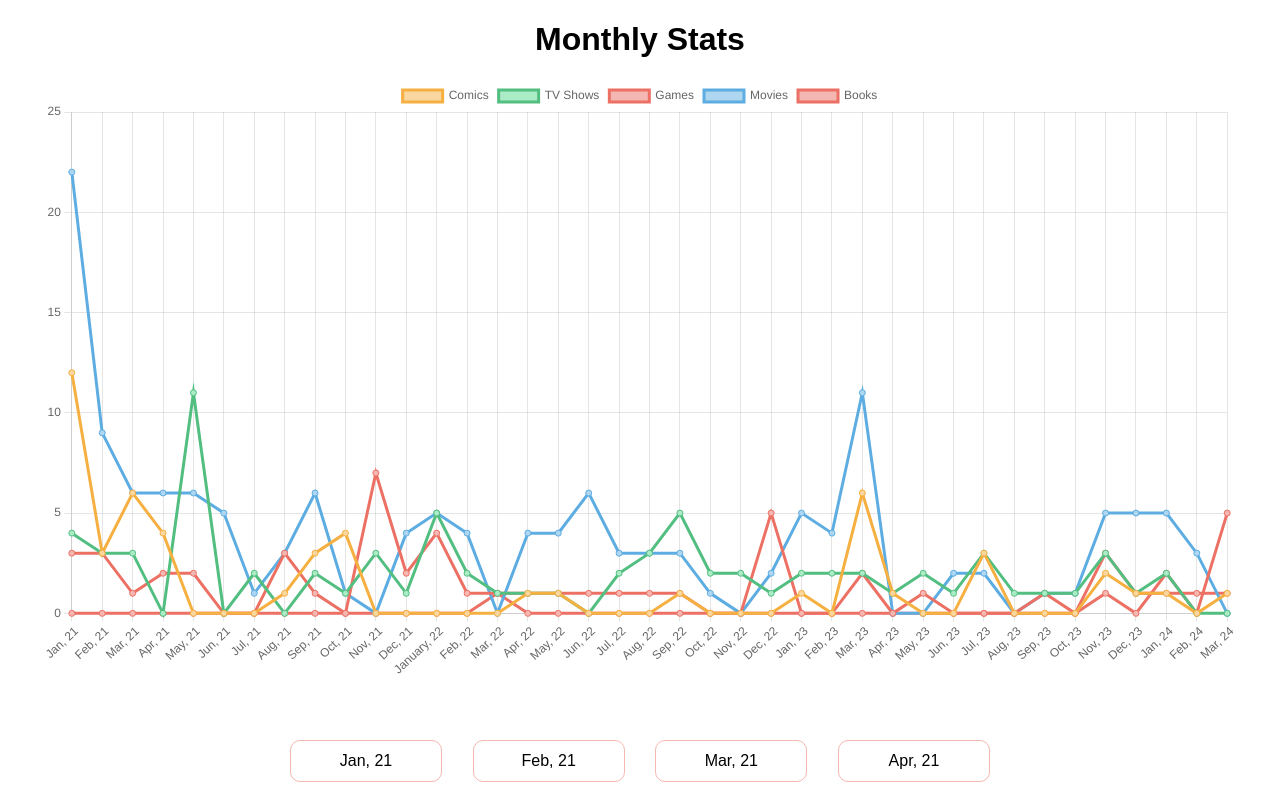
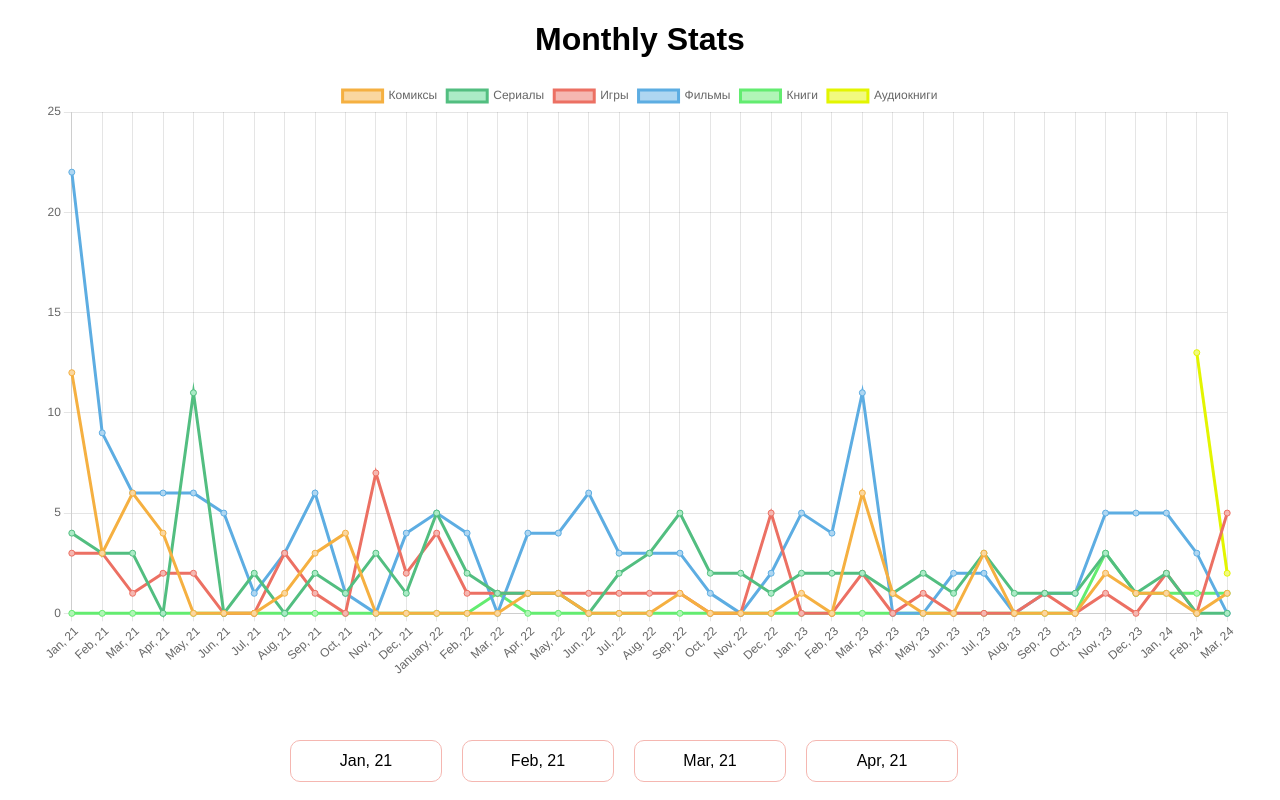
Before and after one commit to maxim-berdnikov/geek-stats, a React (Create React App) app: page / in a window 1280 px wide. Shown: the top 800 px of the page. Built offline with nearby package versions, Linux system fonts and the light colour scheme.

Commit message:
Попраивть стили, добавить аудиокниги на график

```diff
--- a/src/Components/ChartElement.tsx
+++ b/src/Components/ChartElement.tsx
@@ -11,6 +11,7 @@ import {
 } from "chart.js";
 import { DB } from "./DB";
 import { Line } from "react-chartjs-2";
+import { getTitle, isCategoriesKey } from "./MonthResults";
 
 ChartJS.register(
   CategoryScale,
@@ -53,43 +54,58 @@ const colors = {
     bg: "#AED6F1",
   },
   books: {
-    line: "#EC7063",
-    bg: "#F5B7B1",
+    line: "#63ec70",
+    bg: "#B1F5B7",
+  },
+  audiobooks: {
+    line: "#E3F500",
+    bg: "#F1FA7F",
   },
 };
 
-const showedData = [
-  {
-    label: "Comics",
-    data: DB.map((month) => month.content.comics.length),
-    borderColor: colors.comics.line,
-    backgroundColor: colors.comics.bg,
-  },
-  {
-    label: "TV Shows",
-    data: DB.map((month) => month.content.tv_shows.length),
-    borderColor: colors.tv_shows.line,
-    backgroundColor: colors.tv_shows.bg,
-  },
-  {
-    label: "Games",
-    data: DB.map((month) => month.content.games.length),
-    borderColor: colors.games.line,
-    backgroundColor: colors.games.bg,
-  },
-  {
-    label: "Movies",
-    data: DB.map((month) => month.content.movies.length),
-    borderColor: colors.movies.line,
-    backgroundColor: colors.movies.bg,
-  },
-  {
-    label: "Books",
-    data: DB.map((month) => month.content.books.length),
-    borderColor: colors.books.line,
-    backgroundColor: colors.books.bg,
-  },
-];
+const showedData = Object.keys(colors).map((key) =>
+  isCategoriesKey(key)
+    ? {
+        label: getTitle(key),
+        data: DB.map((month) => month.content[key]?.length),
+        borderColor: colors[key].line,
+        backgroundColor: colors[key].bg,
+      }
+    : []
+);
+
+// const showedData = [
+//   {
+//     label: "Комисы",
+//     data: DB.map((month) => month.content.comics.length),
+//     borderColor: colors.comics.line,
+//     backgroundColor: colors.comics.bg,
+//   },
+//   {
+//     label: "TV Shows",
+//     data: DB.map((month) => month.content.tv_shows.length),
+//     borderColor: colors.tv_shows.line,
+//     backgroundColor: colors.tv_shows.bg,
+//   },
+//   {
+//     label: "Games",
+//     data: DB.map((month) => month.content.games.length),
+//     borderColor: colors.games.line,
+//     backgroundColor: colors.games.bg,
+//   },
+//   {
+//     label: "Movies",
+//     data: DB.map((month) => month.content.movies.length),
+//     borderColor: colors.movies.line,
+//     backgroundColor: colors.movies.bg,
+//   },
+//   {
+//     label: "Books",
+//     data: DB.map((month) => month.content.books.length),
+//     borderColor: colors.books.line,
+//     backgroundColor: colors.books.bg,
+//   },
+// ];
 
 const labels = DB.map((month) => month.month);
 
--- a/src/Components/MonthResults.tsx
+++ b/src/Components/MonthResults.tsx
@@ -1,6 +1,31 @@
 import React from "react";
 import { MonthProps } from "../Types";
 import { DB } from "./DB";
+
+type Category = keyof MonthProps["content"];
+
+export const Categories: Record<Category, string> = {
+  movies: "Фильмы",
+  tv_shows: "Сериалы",
+  comics: "Комиксы",
+  games: "Игры",
+  books: "Книги",
+  audiobooks: "Аудиокниги",
+};
+
+export function isCategoriesKey(
+  value: string
+): value is keyof typeof Categories {
+  return Object.keys(Categories).includes(value);
+}
+
+export const getTitle = (key: string) => {
+  if (isCategoriesKey(key)) {
+    return Categories[key];
+  }
+
+  return null;
+};
 
 export const MonthResults = ({
   selectedMonth,
@@ -9,56 +34,31 @@ export const MonthResults = ({
   selectedMonth: string;
   handleBack: () => void;
 }) => {
-  const curretnMonth: MonthProps = DB.filter(
+  const currentMonth: MonthProps = DB.filter(
     (month) => month.month === selectedMonth
   )[0];
+
   return (
     <div>
       <div className="back-button" onClick={handleBack}>
         Назад
       </div>
-      {curretnMonth !== undefined ? (
+      {currentMonth !== undefined ? (
         <>
-          <h2>{curretnMonth.month}</h2>
-          {curretnMonth.content.movies.length > 0 && (
-            <div>
-              <h3>Фильмы</h3>
-              {curretnMonth.content.movies.map((movie) => (
-                <p key={movie}>{movie}</p>
-              ))}
-            </div>
-          )}
-          {curretnMonth.content.tv_shows.length > 0 && (
-            <div>
-              <h3>Сериалы</h3>
-              {curretnMonth.content.tv_shows.map((show) => (
-                <p key={show}>{show}</p>
-              ))}
-            </div>
-          )}
-          {curretnMonth.content.comics.length > 0 && (
-            <div>
-              <h3>Комиксы</h3>
-              {curretnMonth.content.comics.map((book) => (
-                <p key={book}>{book}</p>
-              ))}
-            </div>
-          )}
-          {curretnMonth.content.books.length > 0 && (
-            <div>
-              <h3>Книги</h3>
-              {curretnMonth.content.books.map((book) => (
-                <p key={book}>{book}</p>
-              ))}
-            </div>
-          )}
-          {curretnMonth.content.games.length > 0 && (
-            <div>
-              <h3>Игры</h3>
-              {curretnMonth.content.games.map((game) => (
-                <p key={game.title}>{game.title}</p>
-              ))}
-            </div>
+          <h2>{currentMonth.month}</h2>
+          {Object.entries(currentMonth.content).map(([key, values]) =>
+            values.length ? (
+              <div>
+                <h3>{getTitle(key)}</h3>
+                {values.map((value) =>
+                  typeof value === "string" ? (
+                    <p key={value}>{value}</p>
+                  ) : (
+                    <p key={value.title}>{value.title}</p>
+                  )
+                )}
+              </div>
+            ) : null
           )}
         </>
       ) : (
--- a/src/Types/index.tsx
+++ b/src/Types/index.tsx
@@ -6,6 +6,6 @@ export type MonthProps = {
     comics: string[];
     games: { title: string; perfect?: boolean }[];
     books: string[];
-    audiobooks?: string[]
+    audiobooks?: string[];
   };
 };
--- a/src/index.css
+++ b/src/index.css
@@ -24,7 +24,8 @@ code {
 .list {
   margin: 40px auto;
   display: flex;
-  justify-content: space-between;
+  justify-content: flex-start;
+  gap: 20px;
   flex-wrap: wrap;
   max-width: 700px;
 }
```
